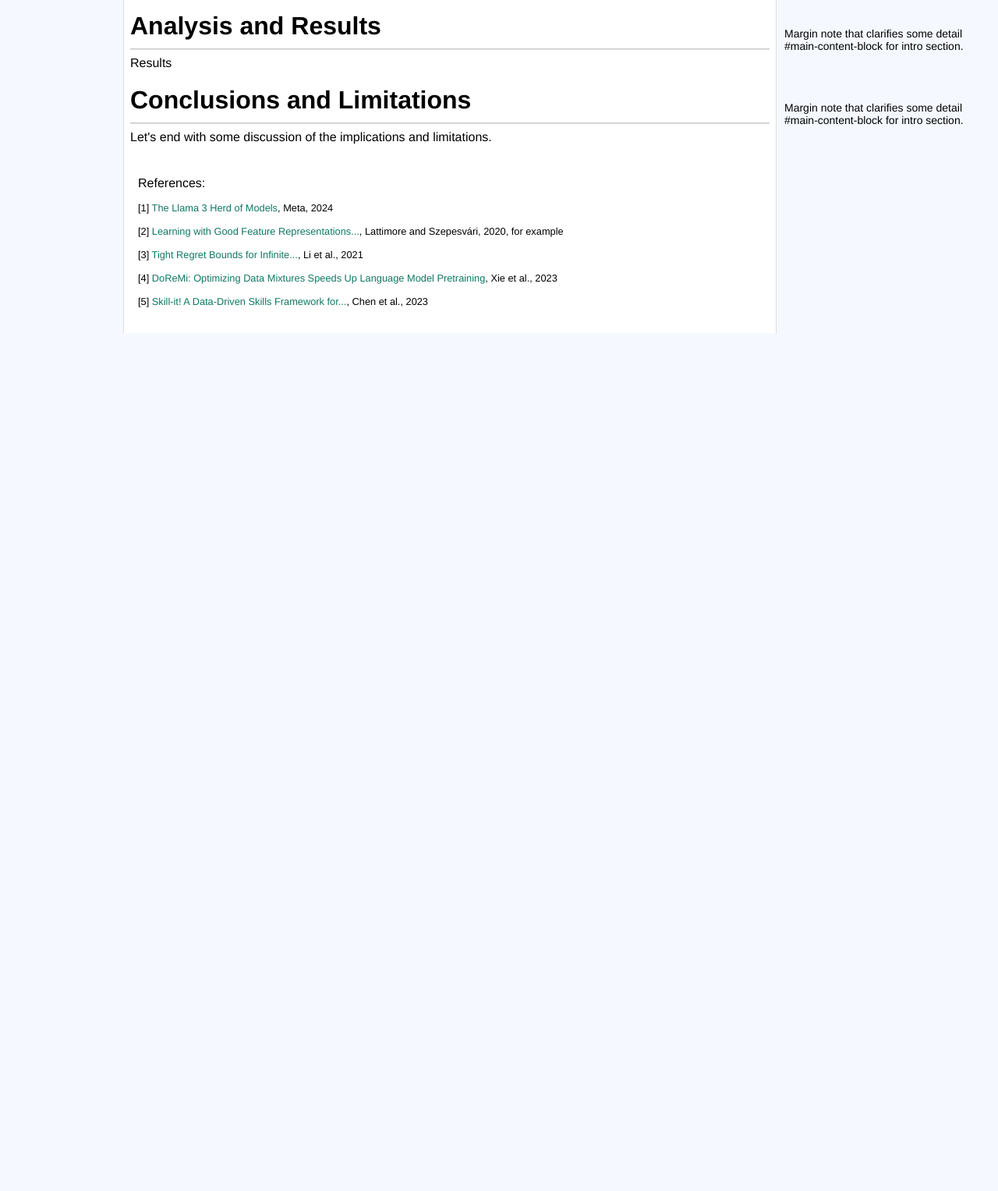
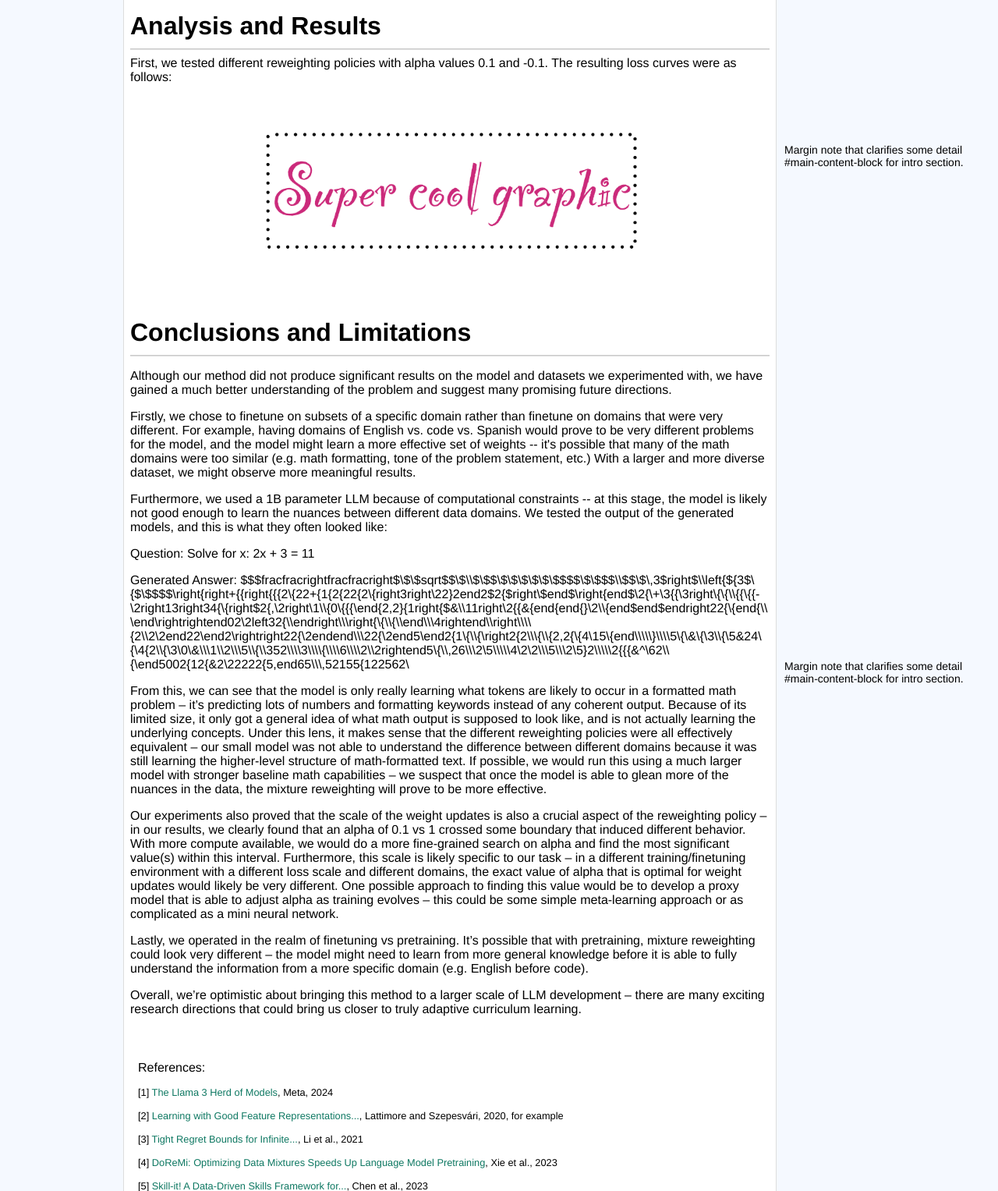
Before and after one commit to abhaybe/dynamo, a plain HTML site: page blog_template/index.html in a window 1280 px wide. Shown: the part 1825-3352 px from the top of the page at 78% size. Before the commit the page ends 2260 px from the top, so only its background shows below. Drawn offline with nearby package versions, Linux system fonts and the light colour scheme.

Commit message:
my changes to blog post

```diff
--- a/blog_template/index.html
+++ b/blog_template/index.html
@@ -398,7 +398,8 @@
             <div class="main-content-block">
                 <h1 style="font-size: 32px">Analysis and Results</h1>
                 <hr style="border-top: 1px solid #cccccc" />
-                Results
+                First, we tested different reweighting policies with alpha values 0.1 and -0.1. The resulting loss curves were as follows:
+                <img src="./images/your_image_here.png" width="512px" />
             </div>
             <div class="margin-right-block">
                 Margin note that clarifies some detail #main-content-block for
@@ -411,8 +412,84 @@
             <div class="main-content-block">
                 <h1 style="font-size: 32px">Conclusions and Limitations</h1>
                 <hr style="border-top: 1px solid #cccccc" />
-                Let's end with some discussion of the implications and
-                limitations.
+                <p>
+                    Although our method did not produce significant results on
+                    the model and datasets we experimented with, we have gained
+                    a much better understanding of the problem and suggest many
+                    promising future directions.
+                </p>
+                <p>
+                    Firstly, we chose to finetune on subsets of a specific
+                    domain rather than finetune on domains that were very
+                    different. For example, having domains of English vs. code
+                    vs. Spanish would prove to be very different problems for
+                    the model, and the model might learn a more effective set of
+                    weights -- it's possible that many of the math domains were
+                    too similar (e.g. math formatting, tone of the problem
+                    statement, etc.) With a larger and more diverse dataset, we
+                    might observe more meaningful results.
+                </p>
+                <p>
+                    Furthermore, we used a 1B parameter LLM because of
+                    computational constraints -- at this stage, the model is
+                    likely not good enough to learn the nuances between
+                    different data domains. We tested the output of the
+                    generated models, and this is what they often looked like:
+                </p>
+                <p>Question: Solve for x: 2x + 3 = 11</p>
+                <p>
+                    Generated Answer:
+                    $$$fracfracrightfracfracright$\$\$sqrt$$\$\\$\$$\$\$\$\$\$\$$$$\$\$$$\\$$\$\,3$right$\\left{${3$\{$\$$$$\right{right+{{right{{{2\{22+{1{2{22{2\{right3right\22}2end2$2{$right\$end$\right{end$\2{\+\3{{\3right\{\{\\{{\{{-\2right13right34{\{right$2{,\2right\1\\{0\{{{\end{2,2}{1right{$&\\11right\2{{&{end{end{}\2\\{end$end$endright22{\{end{\\
+                    \end\rightrightend02\2left32{\\endright\\\right{\{\\{\\end\\\4rightend\\right\\\\{2\\2\2end22\end2\rightright22{\2endend\\\22{\2end5\end2{1\{\\{\right2{2\\\{\\{2,2{\{4\15\{end\\\\\}\\\\5\{\&\{\3\\{\5&24\{\4{2\\{\3\0\&\\\1\\2\\\5\\{\\352\\\\3\\\\{\\\\6\\\\2\\2rightend5\{\\,26\\\2\5\\\\\4\2\2\\\5\\\2\5}2\\\\\2{{{&^\62\\{\end5002{12{&2\22222{5,end65\\\,52155{122562\
+                </p>
+                <p>
+                    From this, we can see that the model is only really learning
+                    what tokens are likely to occur in a formatted math problem
+                    – it’s predicting lots of numbers and formatting keywords
+                    instead of any coherent output. Because of its limited size,
+                    it only got a general idea of what math output is supposed
+                    to look like, and is not actually learning the underlying
+                    concepts. Under this lens, it makes sense that the different
+                    reweighting policies were all effectively equivalent – our
+                    small model was not able to understand the difference
+                    between different domains because it was still learning the
+                    higher-level structure of math-formatted text. If possible,
+                    we would run this using a much larger model with stronger
+                    baseline math capabilities – we suspect that once the model
+                    is able to glean more of the nuances in the data, the
+                    mixture reweighting will prove to be more effective.
+                </p>
+                <p>
+                    Our experiments also proved that the scale of the weight
+                    updates is also a crucial aspect of the reweighting policy –
+                    in our results, we clearly found that an alpha of 0.1 vs 1
+                    crossed some boundary that induced different behavior. With
+                    more compute available, we would do a more fine-grained
+                    search on alpha and find the most significant value(s)
+                    within this interval. Furthermore, this scale is likely
+                    specific to our task – in a different training/finetuning
+                    environment with a different loss scale and different
+                    domains, the exact value of alpha that is optimal for weight
+                    updates would likely be very different. One possible
+                    approach to finding this value would be to develop a proxy
+                    model that is able to adjust alpha as training evolves –
+                    this could be some simple meta-learning approach or as
+                    complicated as a mini neural network.
+                </p>
+                <p>
+                    Lastly, we operated in the realm of finetuning vs
+                    pretraining. It’s possible that with pretraining, mixture
+                    reweighting could look very different – the model might need
+                    to learn from more general knowledge before it is able to
+                    fully understand the information from a more specific domain
+                    (e.g. English before code).
+                </p>
+                <p>
+                    Overall, we’re optimistic about bringing this method to a
+                    larger scale of LLM development – there are many exciting
+                    research directions that could bring us closer to truly
+                    adaptive curriculum learning.
+                </p>
             </div>
             <div class="margin-right-block">
                 Margin note that clarifies some detail #main-content-block for
```
